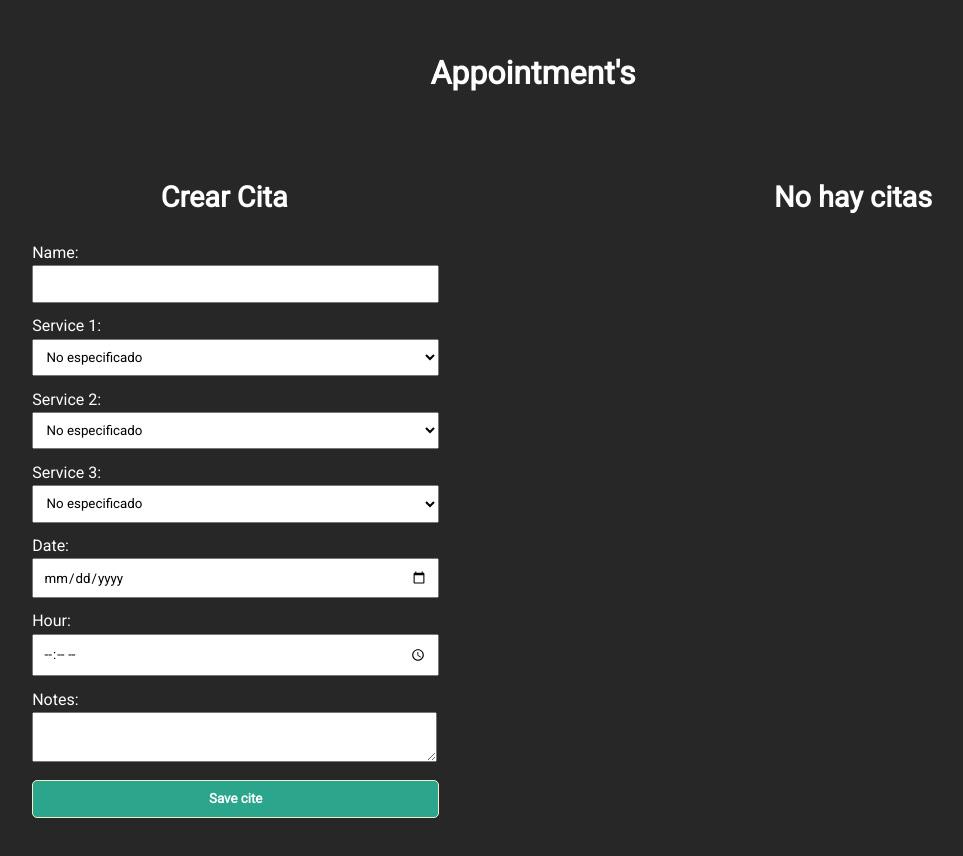
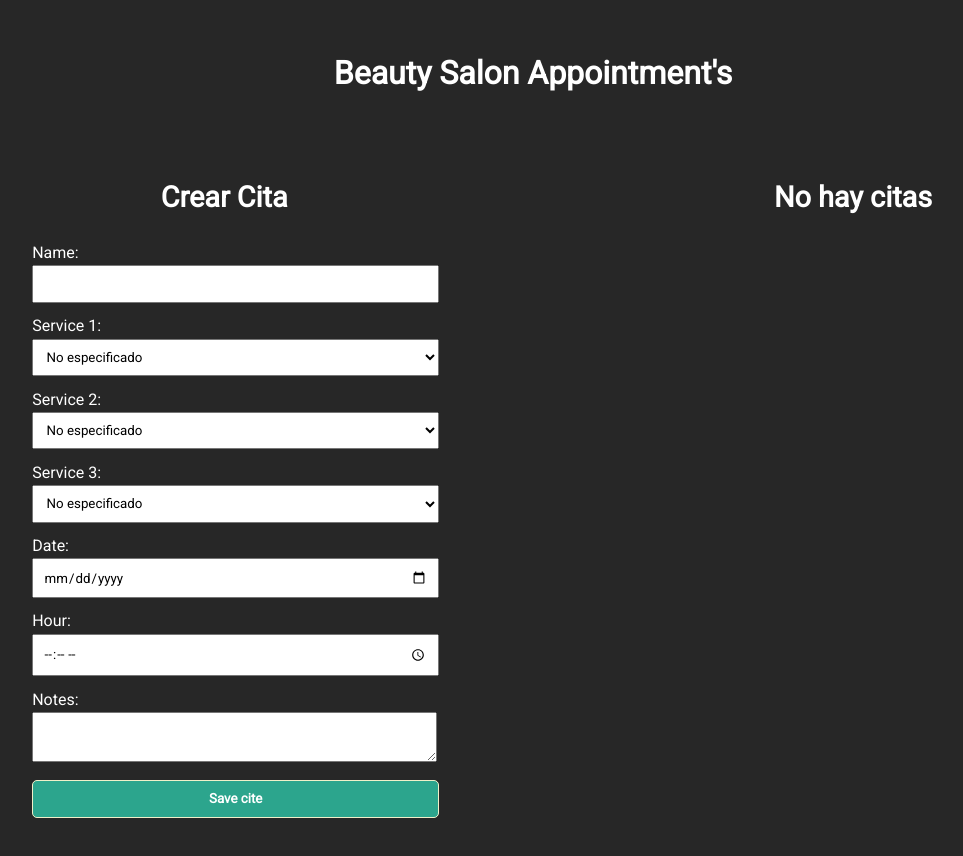
Before and after one commit to RobertoBlanco20/Appointments, a React (Create React App) app: page / in a window 1280 px wide. Shown: the top 856 px of the page, without its empty margins (107-1070 px from the left). Built offline with nearby package versions, Linux system fonts and the light colour scheme.

Commit message:
heading update

```diff
--- a/src/App.js
+++ b/src/App.js
@@ -46,7 +46,7 @@ function App() {
 
   return (
     <div className="main">
-      <h1>Appointment's</h1>
+      <h1>Beauty Salon Appointment's</h1>
 
       <div className='container'>
         <div className="formulario">
```
